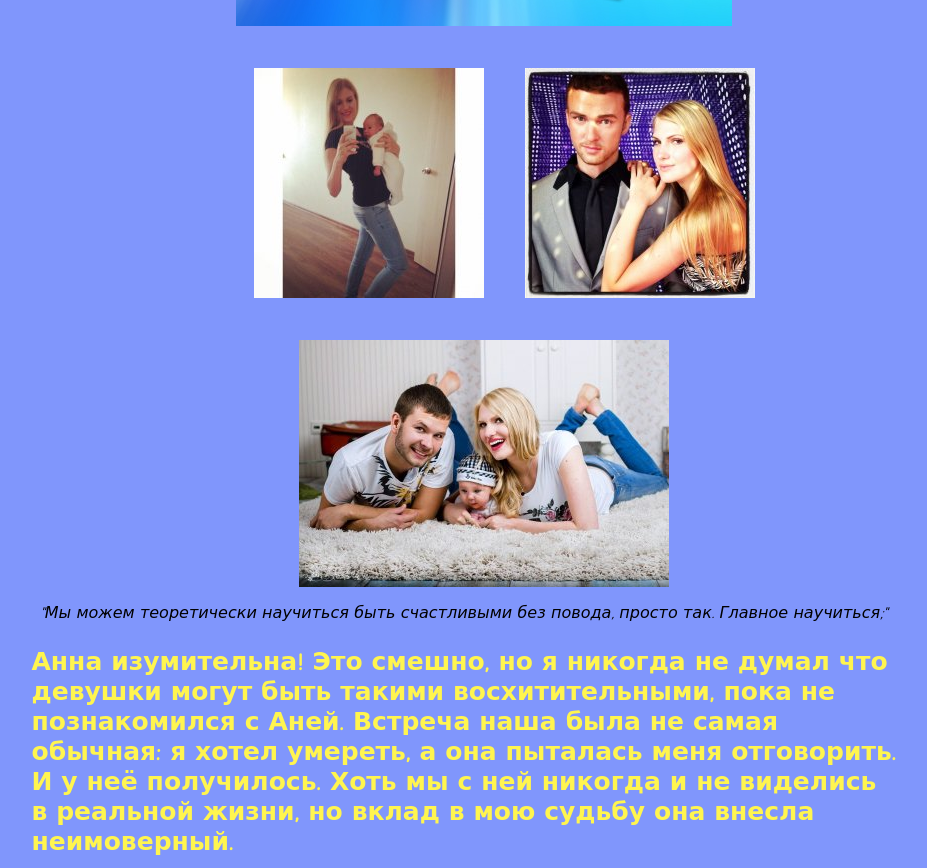
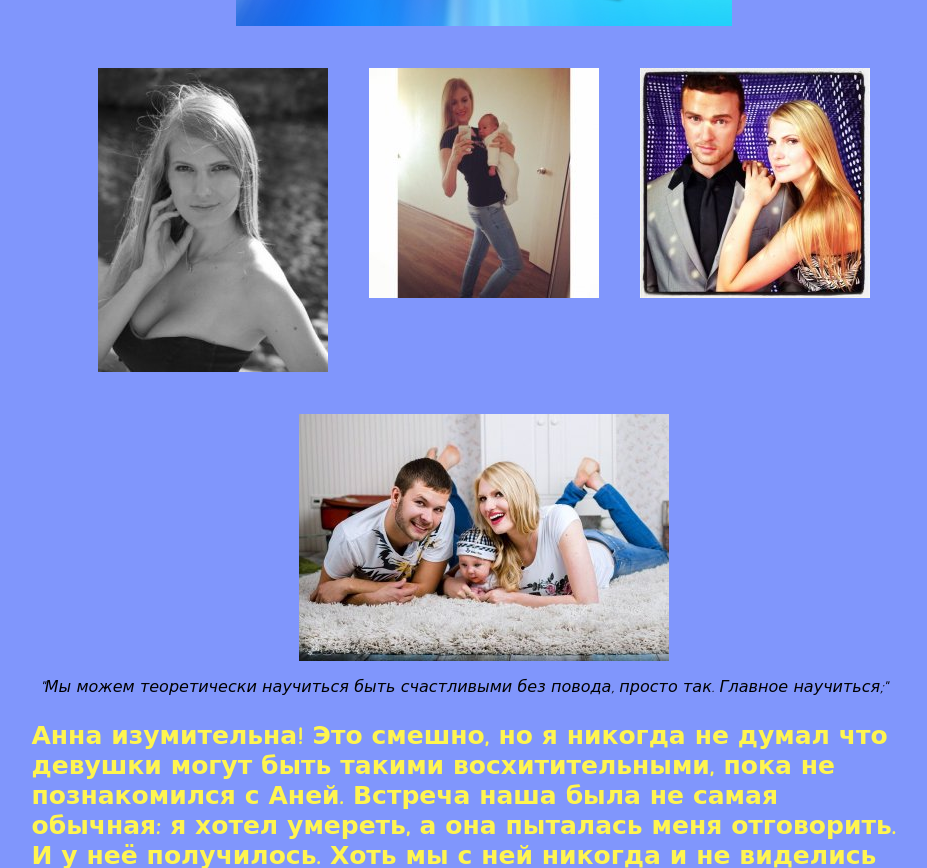
Before and after one commit to markunasova-anna/markunasova-anna.github.io, a plain HTML site: page index.htm in a window 1280 px wide. Shown: the part 1245-2113 px from the top of the page, without its empty margins (176-1103 px from the left). Drawn offline with Linux system fonts and the light colour scheme; files whose address does not match are found by name.

Commit message:
Update index.htm

```diff
--- a/index.htm
+++ b/index.htm
@@ -11,7 +11,7 @@
 			<li><img src="http://markunasova-anna.github.io/anna_1.jpg" alt=""></li>
 		</ul>
 		<ul id="second_row">
-			<li><img src="markunasova-anna.github.io/Anna_files/anna_2.jpg" alt=""></li>
+			<li><img src="http://markunasova-anna.github.io/anna_2.jpg" alt=""></li>
 			<li><img src="markunasova-anna.github.io/Anna_files/anna_3.jpg" alt=""></li>
 			<li><img src="markunasova-anna.github.io/Anna_files/anna_4.jpg" alt=""></li>
 		</ul>
```
